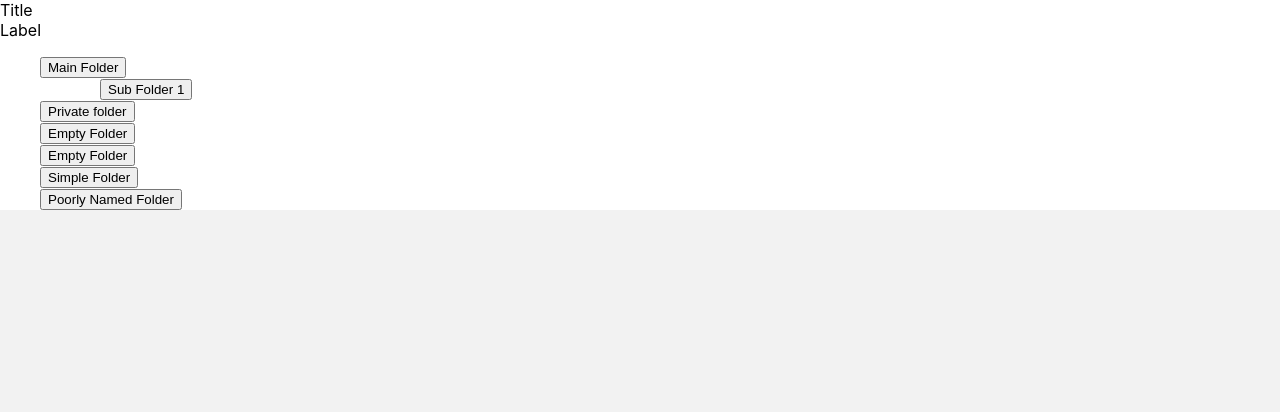
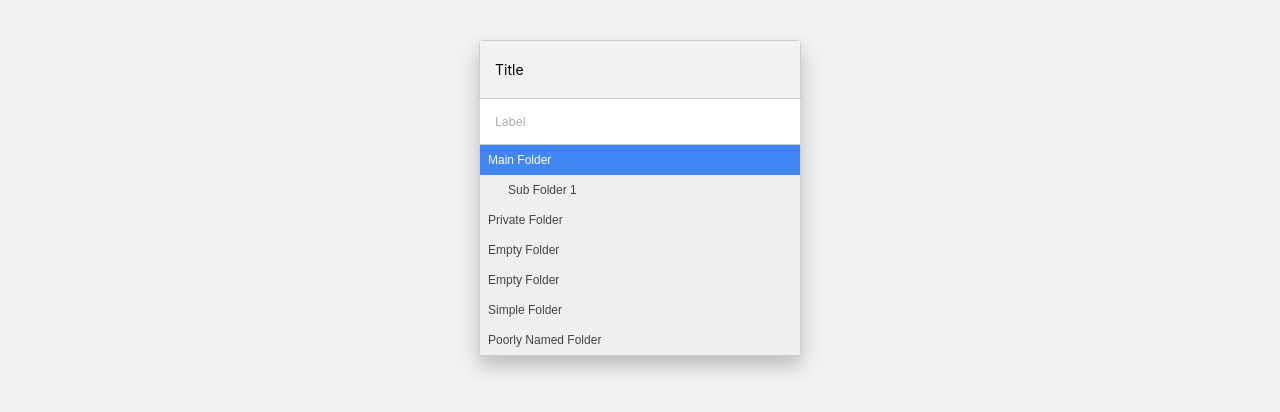
Before and after one commit to watkinshughes/explorer, a React (Create React App) app: page / in a window 1280 px wide. Both pictures are taken after a click on the item "Main Folder". Shown: the top 412 px of the page. Built offline with nearby package versions, Linux system fonts and the light colour scheme.

Commit message:
Begin super basic styles

```diff
--- a/src/components/App/styles.css
+++ b/src/components/App/styles.css
@@ -1,3 +1,28 @@
 .App {
+  max-width: 320px;
+  margin: 40px auto;
   background-color: #fff;
+  border: 1px solid #ccc;
+  border-radius: 4px;
+  box-shadow: 0px 10px 20px #bbb;
 }
+
+.App button {
+  -webkit-appearance: none;
+  display: block;
+  width: 100%;
+  padding: 8px;
+  border: 0;
+  font-size: 12px;
+  color: #444;
+  text-align: left;
+  text-transform: capitalize;
+}
+
+.App button:hover,
+.App button:focus {
+  outline: 0;
+  border: 0;
+  background-color: #4285f4;
+  color: #fff;
+}
--- a/src/components/Label/index.js
+++ b/src/components/Label/index.js
@@ -1,4 +1,5 @@
 import React, {Component} from 'react';
+import './styles.css';
 
 class Label extends Component {
   render() {
--- a/src/components/Label/styles.css
+++ b/src/components/Label/styles.css
@@ -1 +1,8 @@
-.Label {}
+.Label {
+  padding: 15px;
+  border-top: 1px solid #ccc;
+  border-bottom: 1px solid #ccc;
+  font-size: 12px;
+  color: #aaa;
+  box-shadow: 0px 2px 2px #f2f2f2;
+}
--- a/src/components/List/index.js
+++ b/src/components/List/index.js
@@ -9,7 +9,7 @@ class List extends Component {
   list(data) {
     const children = (items) => {
       if (items) {
-        return <ul className="List Sublist">{ this.list(items) }</ul>
+        return <ul className="List Child">{ this.list(items) }</ul>
       }
     }
 
--- a/src/components/List/styles.css
+++ b/src/components/List/styles.css
@@ -1,12 +1,17 @@
 .List {
   list-style: none;
+  margin: 0;
+  padding: 0;
 }
 
-.Sublist {
+.Child {
   display: none;
-  margin-left: 20px;
 }
 
-.active > .Sublist {
+.active > .Child {
   display: block;
 }
+
+.List .Child button {
+  text-indent: 20px;
+}
--- a/src/components/Title/index.js
+++ b/src/components/Title/index.js
@@ -1,4 +1,5 @@
 import React, {Component} from 'react';
+import './styles.css';
 
 class Title extends Component {
   render() {
--- a/src/components/Title/styles.css
+++ b/src/components/Title/styles.css
@@ -1 +1,5 @@
-.Title {}
+.Title {
+  padding: 20px 15px;
+  background-color: #f2f2f2;
+  font-size: 14px;
+}
```
